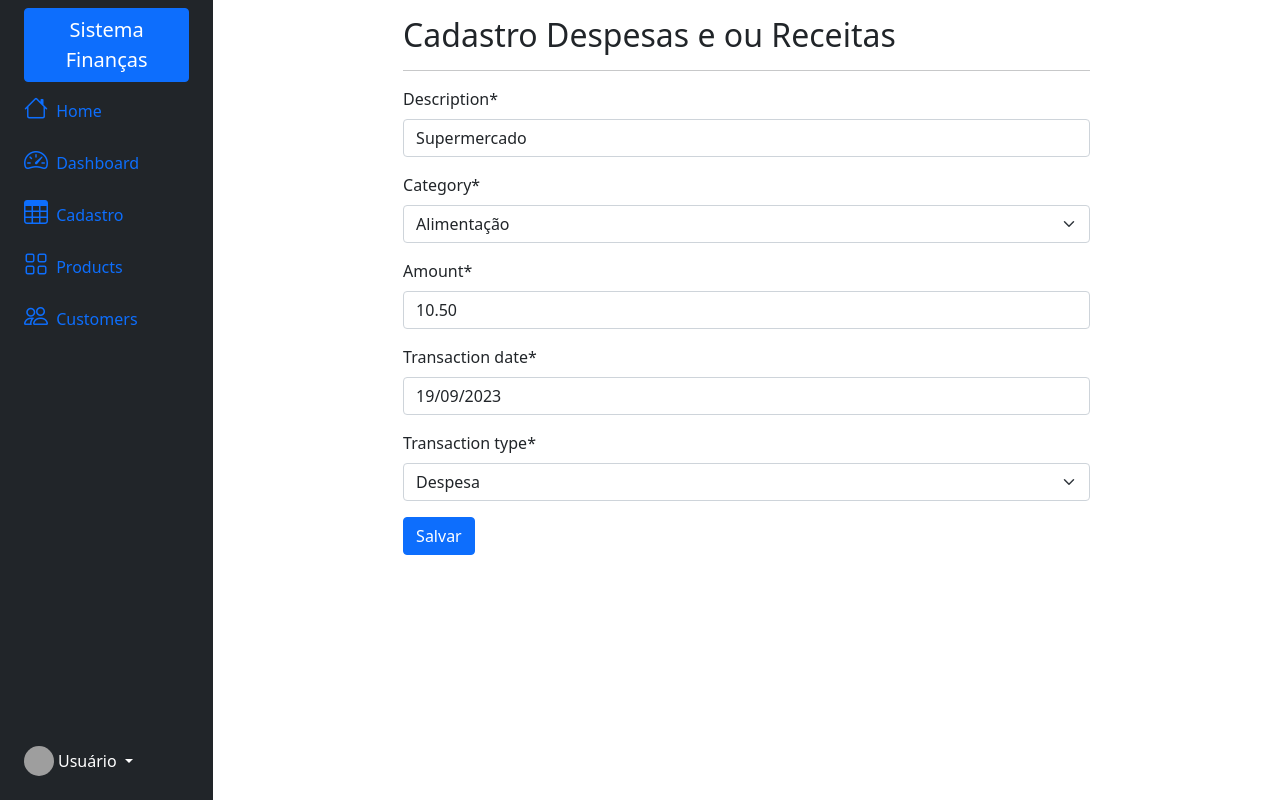
After one commit to anselmoaxo/financas, a Django app: page /update_transacao/1/ in a window 1280 px wide. The commit adds this page. Run offline with Django 4.2, Linux system fonts and the light colour scheme; data comes from the database, SQL or seed files in the repository; both versions use the stored data as it was after the commit; some libraries are stand-ins or nearby versions; grey boxes are pictures that could not be loaded.

Commit message:
realizado inclusão/Update da transacao_financas

```diff
--- a/financeiro/models.py
+++ b/financeiro/models.py
@@ -15,8 +15,8 @@ class Category(models.Model):
 
 class Transaction(models.Model):
     TRANSACTION_TYPES = [
-        ("expense", "Despesa"),
-        ("income", "Receita"),
+        ("Despesas", "Despesa"),
+        ("Receita", "Receita"),
     ]
 
     description = models.CharField(max_length=255)
--- /dev/null
+++ b/financeiro/templates/cadastro.html
@@ -0,0 +1,21 @@
+{% extends 'base.html' %}
+{% load crispy_forms_tags %}
+
+
+ {% block content  %}
+ <div class="row">
+    <div class="col-md-8 mx-auto">
+        <h2><small class="text-dark" "text-center"></small>Cadastro Despesas e ou Receitas</h2>
+        <hr>
+        <form action="" method="POST">
+            {% csrf_token %}
+            {{ form|crispy }}
+
+            <button type="submit" class="btn btn-primary">Salvar</button><br>
+        </form>
+    </div>
+
+
+</div>
+
+  {% endblock  %}
--- a/financeiro/urls.py
+++ b/financeiro/urls.py
@@ -2,8 +2,15 @@ from django.urls import path, reverse_lazy
 from financeiro import views
 from django.contrib.auth import views as auth_view
 
-app_name = "filme"
+app_name = "financeiro"
 
 urlpatterns = [
     path("", views.Homepage.as_view(), name="index"),
+    path("cadastro", views.CadastroTransacao.as_view(), name="cadastro"),
+    path("lista_transacao", views.ListaTransacao.as_view(), name="lista_transacao"),
+    path(
+        "update_transacao/<int:pk>/",
+        views.UpdateTransacao.as_view(),
+        name="update_transacao",
+    ),
 ]
--- a/financeiro/views.py
+++ b/financeiro/views.py
@@ -1,6 +1,27 @@
 from django.shortcuts import render
-from django.views.generic import TemplateView
+from django.views.generic import TemplateView, CreateView, ListView, UpdateView
+from .models import Transaction, Category
+from django.urls import reverse_lazy
 
 
 class Homepage(TemplateView):
     template_name = "index.html"
+
+
+class CadastroTransacao(CreateView):
+    template_name = "cadastro.html"
+    model = Transaction
+    fields = "__all__"
+    success_url = reverse_lazy("financeiro:lista_transacao")
+
+
+class ListaTransacao(ListView):
+    model = Transaction
+    template_name = "lista_transacao.html"
+
+
+class UpdateTransacao(UpdateView):
+    template_name = "cadastro.html"
+    model = Transaction
+    fields = "__all__"
+    success_url = reverse_lazy("financeiro:lista_transacao")
--- a/templates/base.html
+++ b/templates/base.html
@@ -40,20 +40,9 @@
                         </li>
                         <li>
                             <a href="#" class="nav-link px-0 align-middle">
-                                <i class="fs-4 bi-table"></i> <span class="ms-1 d-none d-sm-inline">Cadastro de Receitas</span></a>
+                                <i class="fs-4 bi-table"></i> <span class="ms-1 d-none d-sm-inline">Cadastro</span></a>
                         </li>
-                        <li>
-                            <a href="#submenu2" data-bs-toggle="collapse" class="nav-link px-0 align-middle ">
-                                <i class="fs-4 bi-bootstrap"></i> <span class="ms-1 d-none d-sm-inline">Cadastro de Despesas</span></a>
-                            <ul class="collapse nav flex-column ms-1" id="submenu2" data-bs-parent="#menu">
-                                <li class="w-100">
-                                    <a href="#" class="nav-link px-0"> <span class="d-none d-sm-inline">Item</span> 1</a>
-                                </li>
-                                <li>
-                                    <a href="#" class="nav-link px-0"> <span class="d-none d-sm-inline">Item</span> 2</a>
-                                </li>
-                            </ul>
-                        </li>
+
                         <li>
                             <a href="#submenu3" data-bs-toggle="collapse" class="nav-link px-0 align-middle">
                                 <i class="fs-4 bi-grid"></i> <span class="ms-1 d-none d-sm-inline">Products</span> </a>
```
Also changed, not shown: financeiro/templates/lista_transacao.html (added, +52 -0 lines), db.sqlite3, financeiro/migrations/0002_alter_transaction_transaction_type.py (added).
